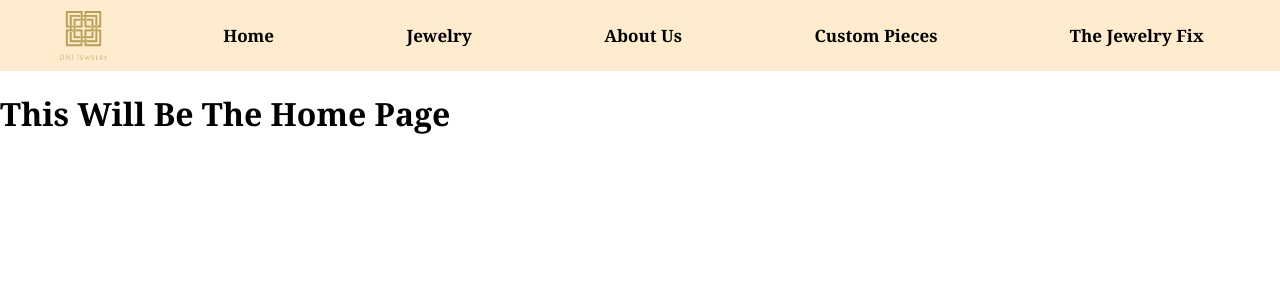
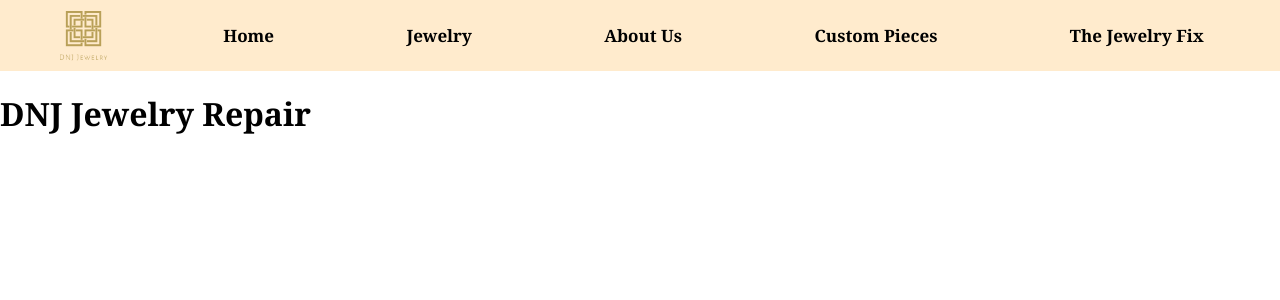
Before and after one commit to hulaus/DNJ-Jewelry-Repair, a React (Create React App) app in the folder dnj-jewelry/: page / in a window 1280 px wide. Shown: the top 300 px of the page. Built offline with nearby package versions, Linux system fonts and the light colour scheme.

Commit message:
added basic page layout

```diff
--- a/dnj-jewelry/src/components/custom.jsx
+++ b/dnj-jewelry/src/components/custom.jsx
@@ -1,9 +1,9 @@
 import React from "react"
 import Card from 'react-bootstrap/Card'
 import customJewelry from "./assets/images/customJewelry.jpg"
-import Bracelet from "./assets/images/Bracelet.png"
-import PinUpClose from "./assets/images/PinUpClose.png"
-import DangleEarrings from "./assets/images/DangleEarrings.png"
+import Bracelet from "./assets/images/bracelet.png"
+import PinUpClose from "./assets/images/pinUpClose.png"
+import DangleEarrings from "./assets/images/dangleEarrings.png"
 import Customform from "./customForm"
 
 // once the picture is in I'm thinking of changing the intro card into just a regular
--- a/dnj-jewelry/src/components/home.jsx
+++ b/dnj-jewelry/src/components/home.jsx
@@ -1,8 +1,14 @@
+import React from "react"
+ // import Jeweler from "./assets/images/Jeweler.png"
 
 
 function Home() {
     return (
-    <h1>This Will Be The Home Page</h1>
+    <>
+    <div className="homePageHeader">
+    <h1>DNJ Jewelry Repair</h1>
+    </div>
+    </>
         )
 }
 
--- a/dnj-jewelry/src/components/navbar.jsx
+++ b/dnj-jewelry/src/components/navbar.jsx
@@ -1,4 +1,4 @@
-import Dnj from "./assets/images/Dnj.png"
+import Dnj from "./assets/images/dnj.png"
 
 function Navbar() {
 
```
Also changed, not shown: dnj-jewelry/src/components/assets/images/Jeweler.png (added).
